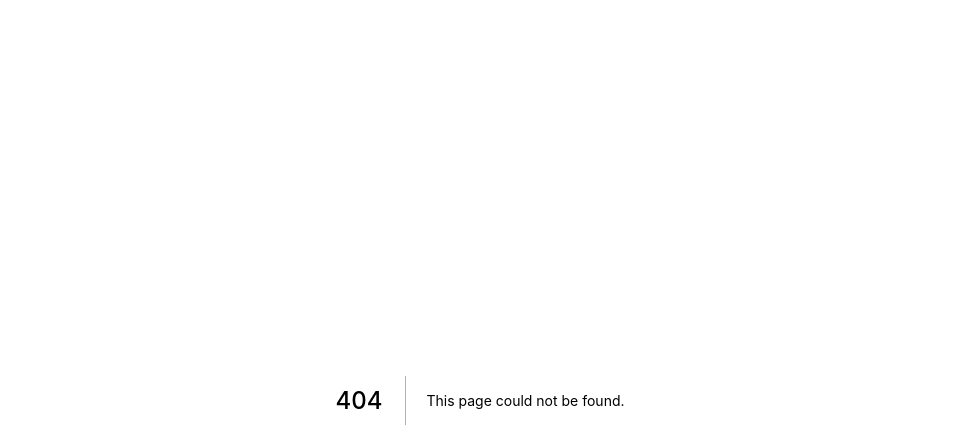
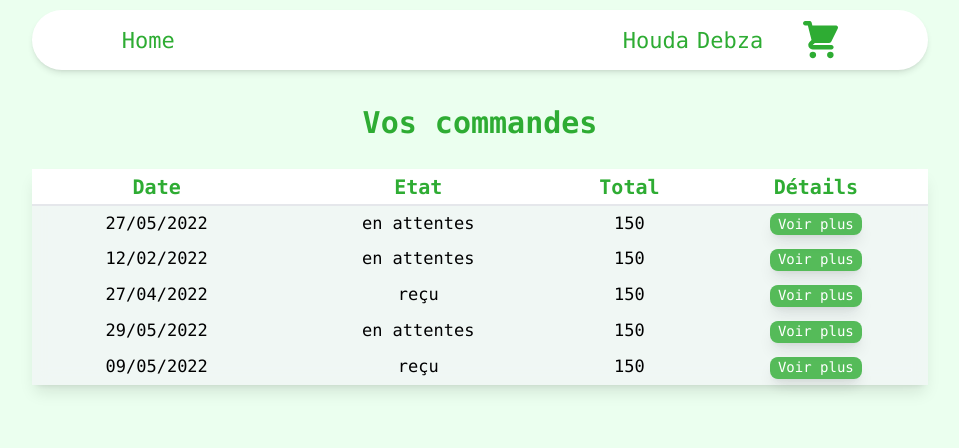
Before and after one commit to stormsidali2001/FrontPharmacy, a Next.js app: page /commandesclient in a window 1280 px wide. Before the commit this address had no page. Shown: the top 448 px of the page, without its empty margins (160-1119 px from the left). Built offline with nearby package versions, Linux system fonts and the light colour scheme.

Commit message:
liste des produit + details + signin + signup + liste commande client

```diff
--- a/pages/commandes.js
+++ /dev/null
@@ -1,6 +0,0 @@
-const Commandes = props => {
-    return (
-        <div>La liste des commandes</div>
-    )
-}
-export default Commandes;
--- /dev/null
+++ b/pages/commandesclient/[commandeId].js
@@ -0,0 +1,77 @@
+import Navbar from "../../components/Navbar"
+
+const commandeId  = props => {
+
+    const date = "22/05/2021"
+    const etat = "en attente"
+    const total = 20202
+    const produits = [
+        {
+            id : 1 ,
+            name : "Doliprane",
+            quantity : 50,
+            price : 150
+        },
+        {
+            id : 1 ,
+            name : "Paracétamol",
+            quantity : 50,
+            price : 150
+        },
+        {
+            id : 1 ,
+            name : "Ventoline",
+            quantity : 50,
+            price : 150
+        },
+        {
+            id : 1 ,
+            name : "Rhumafed",
+            quantity : 50,
+            price : 150
+        },
+
+    ]
+
+    return(
+        <div className="h-fit pb-10 w-[100vw] min-h-[100vh] text-[20px] flex font-mono justify-center bg-[#EBFFEF]">
+            <Navbar/>
+            <div className="pt-[100px] flex flex-col items-center space-y-6 relative">
+                <div className="min-h-[70vh] h-fit p-6 w-[50vw] rounded-xl shadow-xl bg-white/60 flex flex-col space-y-4 items-center justify-center backdrop-blur-sm">
+                    <div className="flex flex-row text-center space-x-2">
+                        <div>La commande du :</div>
+                        <div>{date}</div>
+                    </div>
+                    <div className="flex flex-row space-x-16">
+                        <div className="flex flex-row space-x-2">
+                            <div>Etat :</div>
+                            <div>{etat}</div>
+                        </div>
+                        <div className="flex flex-row space-x-2">
+                            <div>total :</div>
+                            <div>{total}</div>
+                        </div>
+                    </div>
+                    <div className="flex flex-col space-y-4">
+                        <div>Produits commandés</div>
+                        <div className="flex flex-wrap gap-6">
+                            {
+                                produits.map((el , index) => {
+                                    return(
+                                        <div className="h-[120px] w-[120px] rounded-md shadow-md bg-white/50 backdrop-blur-sm flex flex-col space-y-2 text-[13px]">
+                                            <div>{el.name}</div>
+                                            <div>{el.quantity}</div>
+                                            <div>{el.price}</div>
+                                            <button>Voir plus</button>
+                                        </div>
+                                    )
+                                })
+                            }
+                        </div>
+                    </div>
+                </div>
+            </div>
+        </div>
+    )
+}
+export default commandeId
--- /dev/null
+++ b/pages/commandesclient/index.js
@@ -0,0 +1,93 @@
+import Navbar from "../../components/Navbar";
+import Link from "next/link"
+
+const Commandes = props => {
+
+    const commandes = [
+        {
+            id : 1,
+            Date : "27/05/2022",
+            Etat : "en attentes",
+            Total : 150
+        },
+        {
+            id : 2,
+            Date : "12/02/2022",
+            Etat : "en attentes",
+            Total : 150
+        },
+        {
+            id : 3,
+            Date : "27/04/2022",
+            Etat : "reçu",
+            Total : 150
+        },
+        {
+            id : 4,
+            Date : "29/05/2022",
+            Etat : "en attentes",
+            Total : 150
+        },
+        {
+            id : 5,
+            Date : "09/05/2022",
+            Etat : "reçu",
+            Total : 150
+        },
+    ]
+
+    if(commandes.length === 0) return <div>Aucune donnée</div>
+    const columns = [...Object.keys(commandes[0]).filter(el=>el!=='id')];
+    return (
+        <div className="h-fit pb-10 w-[100vw] min-h-[100vh] text-[20px] flex font-mono justify-center bg-[#EBFFEF]">
+            <Navbar/>
+            <div className="pt-[100px] flex flex-col items-center space-y-6 relative">
+               <div className="text-[#2EAC33] text-left text-[30px] font-semibold">Vos commandes</div>
+               <table className="   bg-[#282873]/10 backdrop-blur-[8px] shadow-lg  leading-normal h-fit p-4 w-[70vw]">
+                    <thead>
+                        <tr  className="bg-white  rounded-[10px] h-[36px] text-[20px] text-[#2EAC33]  border-b-2 ">
+                            {
+                                columns.map(el=>{
+                                    return(
+                                        <th className="text-center">{el}</th>
+                                    )
+                                })
+                            }
+                            <th className="text-center">Détails</th>
+                        </tr>
+
+                    </thead>
+                    <tbody className=" ">
+                        {
+                            commandes.map(row=>{
+                                return(
+                                    <tr  className=" bg-white/60  rounded-[10px] text-[17px] font-thin">
+                                        {
+                                            Object.keys(commandes[0]).filter(el=>el!=='id').map(col=>{
+                                                return(
+                                                    <td className="text-center  h-[36px] ">
+                                                        {row[col]}
+                                                    </td>
+
+                                                )
+                                            })
+                                        }
+                                        <td className="text-center h-[36px]">
+                                            <Link href={`/commandesclient/${row.id}`}>
+                                                <button  className="h-[22px] text-[14px] w-fit px-2 rounded-lg shadow-lg bg-[#2EAC33]/80 hover:bg-[#2EAC33] text-white m-auto">
+                                                    Voir plus
+                                                </button>
+                                            </Link>
+                                        </td>
+
+                                    </tr>
+                                )
+                            })
+                        }
+                    </tbody>
+                </table>
+            </div>
+        </div>
+    )
+}
+export default Commandes;
```
Also changed, not shown: pages/commandesadmin.js (added), pages/panier.js (added).
